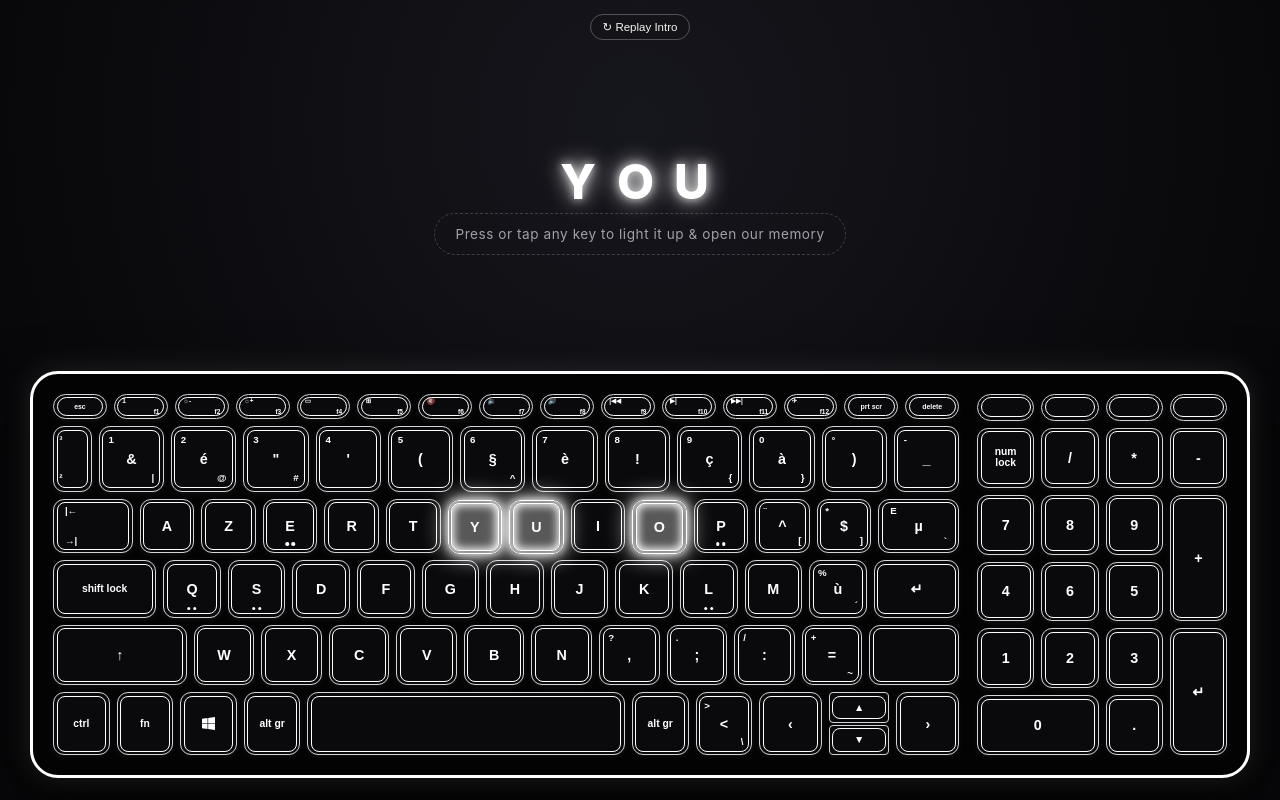
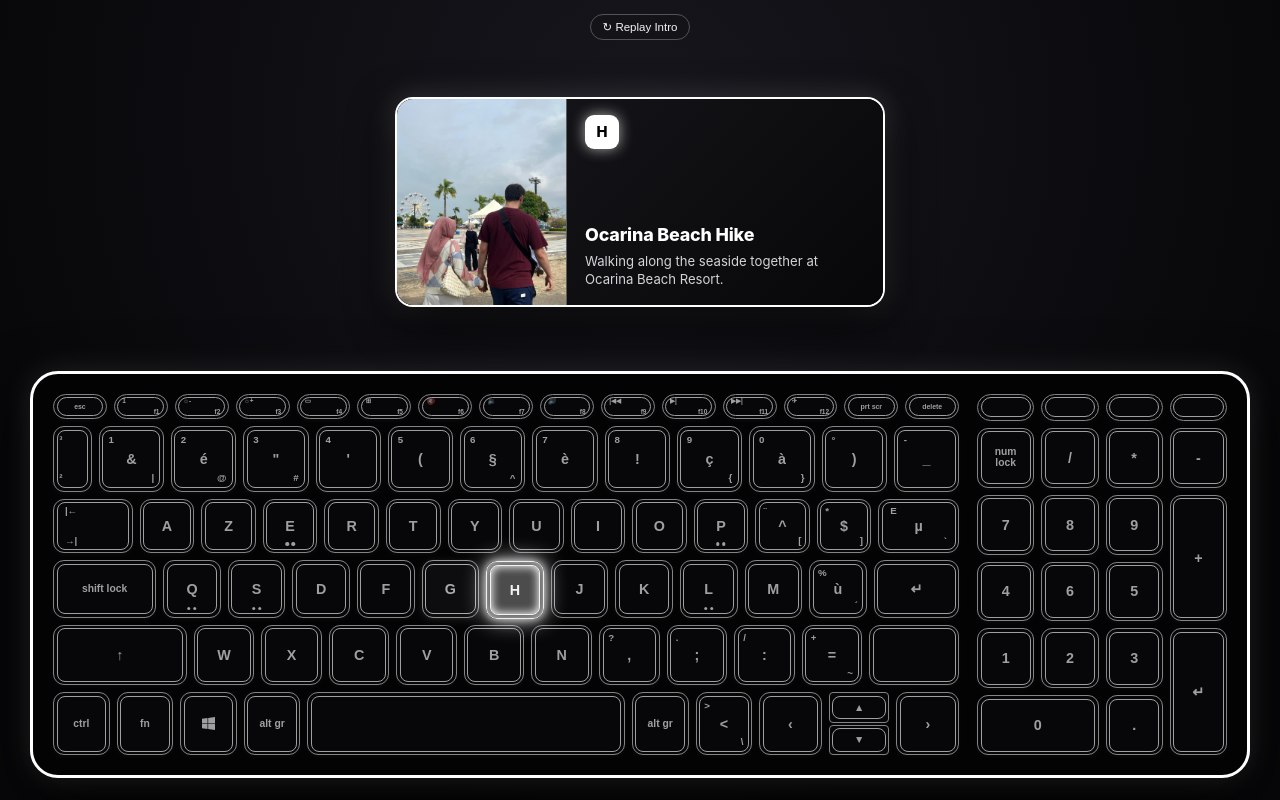
Before and after one commit to tijaninahnai/alphabet-dating, a plain HTML site: page index.html in a window 1280 px wide. Both pictures are taken after a click on the button "esc". Drawn offline with Linux system fonts and the light colour scheme; files whose address does not match are found by name.

Commit message:
Update escape key button and animation functions
Refactor keyboard button for escape key and improve intro animation logic.

```diff
--- a/index.html
+++ b/index.html
@@ -507,7 +507,7 @@
       <div class="kb-main">
         <!-- Row 1: Function Pill Keys -->
         <div class="kb-row hide-mobile">
-          <button type="button" class="keycap pill" data-clear="true"><span class="lbl-sm">esc</span></button>
+          <button type="button" class="keycap pill" id="escKeyBtn"><span class="lbl-sm">esc</span></button>
           <button type="button" class="keycap pill"><span class="lbl-tl">1</span><span class="lbl-br">f1</span></button>
           <button type="button" class="keycap pill"><span class="lbl-tl">☼-</span><span class="lbl-br">f2</span></button>
           <button type="button" class="keycap pill"><span class="lbl-tl">☼+</span><span class="lbl-br">f3</span></button>
@@ -653,7 +653,7 @@
 
   <script>
     // =========================================================================
-    // 1. MEMORIES DATA (Your exact custom descriptions)
+    // 1. MEMORIES DATA
     // =========================================================================
     const KEY_MEMORIES = {
       "A":  { title: "Anniversary", sub: "Celebrating us and every milestone with my sayang.", files: ["anniversary celebrating.jpeg"] },
@@ -686,15 +686,28 @@
       "Z":  { title: "Zen", sub: "Peace is just being right there with you, sayang.", files: ["zen.jpeg"] }
     };
 
+    // Preload all images in the background so the Escape alphabetical flash-by is instant
+    function preloadAllImages() {
+      const seen = new Set();
+      Object.values(KEY_MEMORIES).forEach((entry) => {
+        entry.files.forEach((file) => {
+          if (seen.has(file)) return;
+          seen.add(file);
+          createImageWithFallback(file, "");
+        });
+      });
+    }
+
     // =========================================================================
-    // 2. WORD-BY-WORD INTRO ANIMATION
-    //    Sequence: AULI@, I, LOVE, YOU, CUZ, YOU, ARE, SPECIAL
+    // 2. INTRO ANIMATION & ESCAPE ALPHABETICAL FLASH-BY
     // =========================================================================
     const INTRO_WORDS = ["AULI@", "I", "LOVE", "YOU", "CUZ", "YOU", "ARE", "SPECIAL"];
-    const LETTER_DELAY = 360; // ms between letters in a word
-    const WORD_HOLD    = 850; // ms to keep the completed word lit before next word
+    const LETTER_DELAY = 360;
+    const WORD_HOLD    = 850;
+    const FLASH_SPEED  = 340; // ms per card during Escape alphabetical flash-by
 
     let introTimers = [];
+    let flashTimers = [];
     let currentKey = null;
     let currentSlideIdx = 0;
     let autoSwipeTimer = null;
@@ -714,7 +727,13 @@
       introBanner.innerHTML = "";
     }
 
+    function stopAlphabetFlash() {
+      flashTimers.forEach(clearTimeout);
+      flashTimers = [];
+    }
+
     function playIntroSequence() {
+      stopAlphabetFlash();
       stopIntroAnimation();
       clearSelection(false);
 
@@ -724,21 +743,17 @@
       let elapsed = 250;
 
       INTRO_WORDS.forEach((word) => {
-        // Clear previous word's lit keys and start new word
         const startWordTimer = setTimeout(() => {
           document.querySelectorAll(".keycap.intro-lit").forEach((el) => el.classList.remove("intro-lit"));
           introBanner.innerHTML = "";
         }, elapsed);
         introTimers.push(startWordTimer);
 
-        // Light up each letter of the current word 1-by-1 without dimming previous letters in the word
         word.split("").forEach((ch) => {
           elapsed += LETTER_DELAY;
           const letterTimer = setTimeout(() => {
             const keyBtn = document.querySelector(`.keycap[data-key="${ch}"]`);
-            if (keyBtn) {
-              keyBtn.classList.add("intro-lit");
-            }
+            if (keyBtn) keyBtn.classList.add("intro-lit");
 
             const span = document.createElement("span");
             span.className = "intro-letter";
@@ -748,21 +763,64 @@
           introTimers.push(letterTimer);
         });
 
-        // Hold completed word before moving to the next word
         elapsed += WORD_HOLD;
       });
 
-      // Finish sequence and show idle prompt
       const endTimer = setTimeout(() => {
         stopIntroAnimation();
-        if (!currentKey) {
-          idleHint.style.display = "block";
-        }
+        if (!currentKey) idleHint.style.display = "block";
       }, elapsed + 300);
       introTimers.push(endTimer);
     }
 
+    // Flash all cards in alphabetical order (A -> Z, including each photo slide)
+    function playAlphabetFlash() {
+      stopIntroAnimation();
+      stopAlphabetFlash();
+      clearInterval(autoSwipeTimer);
+
+      const alphabetKeys = Object.keys(KEY_MEMORIES)
+        .filter((k) => /^[A-Z]$/.test(k))
+        .sort();
+
+      const steps = [];
+      alphabetKeys.forEach((k) => {
+        const entry = KEY_MEMORIES[k];
+        entry.files.forEach((_, slideIndex) => {
+          steps.push({ k, entry, slideIndex });
+        });
+      });
+
+      steps.forEach((step, idx) => {
+        const timer = setTimeout(() => {
+          // Highlight current key on keyboard
+          chassis.classList.add("dim-mode");
+          document.querySelectorAll(".keycap.active-key").forEach((el) => el.classList.remove("active-key"));
+          const activeBtn = document.querySelector(`.keycap[data-key="${step.k}"]`);
+          if (activeBtn) activeBtn.classList.add("active-key");
+
+          if (currentKey !== step.k || idx === 0) {
+            currentKey = step.k;
+            currentSlideIdx = step.slideIndex;
+            renderLowerThird(step.k, step.entry, false);
+          }
+
+          if (step.slideIndex > 0) {
+            currentSlideIdx = step.slideIndex;
+            sliderTrack.style.transform = `translateX(-${step.slideIndex * 100}%)`;
+            const dots = slideDots.querySelectorAll("span");
+            dots.forEach((d, dIdx) => d.classList.toggle("active-dot", dIdx === step.slideIndex));
+          }
+        }, idx * FLASH_SPEED);
+        flashTimers.push(timer);
+      });
+    }
+
     document.getElementById("replayIntroBtn").addEventListener("click", playIntroSequence);
+    document.getElementById("escKeyBtn").addEventListener("click", (e) => {
+      e.stopPropagation();
+      playAlphabetFlash();
+    });
 
     // =========================================================================
     // 3. AUTO-SWIPE CAROUSEL & KEY SELECTION LOGIC
@@ -783,7 +841,10 @@
     });
 
     document.querySelectorAll("[data-clear]").forEach((btn) => {
-      btn.addEventListener("click", () => clearSelection(true));
+      btn.addEventListener("click", () => {
+        stopAlphabetFlash();
+        clearSelection(true);
+      });
     });
 
     document.querySelectorAll("[data-cycle]").forEach((btn) => {
@@ -808,10 +869,9 @@
       const entry = KEY_MEMORIES[k];
       if (!entry) return;
 
-      // Stop intro if user presses a key while it's running
       stopIntroAnimation();
+      stopAlphabetFlash();
 
-      // If pressing the same multi-image key again, swipe immediately to next image
       if (currentKey === k && entry.files.length > 1) {
         stepSlide(1);
         return;
@@ -820,16 +880,15 @@
       currentKey = k;
       currentSlideIdx = 0;
 
-      // Light up pressed key and gently soften others
       chassis.classList.add("dim-mode");
       document.querySelectorAll(".keycap.active-key").forEach((el) => el.classList.remove("active-key"));
       const activeBtn = document.querySelector(`.keycap[data-key="${k}"]`);
       if (activeBtn) activeBtn.classList.add("active-key");
 
-      renderLowerThird(k, entry);
+      renderLowerThird(k, entry, true);
     }
 
-    function renderLowerThird(k, entry) {
+    function renderLowerThird(k, entry, enableAutoSwipe = true) {
       clearInterval(autoSwipeTimer);
 
       idleHint.style.display = "none";
@@ -854,9 +913,11 @@
           slideDots.appendChild(dot);
         });
 
-        autoSwipeTimer = setInterval(() => {
-          stepSlide(1, false);
-        }, 2800);
+        if (enableAutoSwipe) {
+          autoSwipeTimer = setInterval(() => {
+            stepSlide(1, false);
+          }, 2800);
+        }
       } else {
         slideDots.classList.remove("show");
       }
@@ -896,8 +957,7 @@
 
     window.addEventListener("keydown", (e) => {
       if (e.key === "Escape") {
-        stopIntroAnimation();
-        clearSelection(true);
+        playAlphabetFlash();
       } else if (e.key === "ArrowRight" || e.key === "ArrowDown") {
         stepSlide(1, true);
       } else if (e.key === "ArrowLeft" || e.key === "ArrowUp") {
@@ -911,6 +971,45 @@
       }
     });
 
+    // =========================================================================
+    // 4. DOUBLE-TAP / DOUBLE-CLICK OUTSIDE KEYBOARD FOR FULLSCREEN
+    // =========================================================================
+    function toggleFullscreen() {
+      const doc = document;
+      const elem = doc.documentElement;
+      if (!doc.fullscreenElement && !doc.webkitFullscreenElement) {
+        if (elem.requestFullscreen) {
+          elem.requestFullscreen().catch(() => {});
+        } else if (elem.webkitRequestFullscreen) {
+          elem.webkitRequestFullscreen();
+        }
+      } else {
+        if (doc.exitFullscreen) {
+          doc.exitFullscreen().catch(() => {});
+        } else if (doc.webkitExitFullscreen) {
+          doc.webkitExitFullscreen();
+        }
+      }
+    }
+
+    let lastOutsideTap = 0;
+    document.addEventListener("pointerup", (e) => {
+      if (
+        e.target.closest("#kbChassis") ||
+        e.target.closest("#lowerthirdBox") ||
+        e.target.closest(".utility-bar")
+      ) {
+        return;
+      }
+      const now = Date.now();
+      if (now - lastOutsideTap < 320) {
+        toggleFullscreen();
+        lastOutsideTap = 0;
+      } else {
+        lastOutsideTap = now;
+      }
+    });
+
     // Mobile view toggle
     const mobileBtn = document.getElementById("mobileModeBtn");
     mobileBtn.addEventListener("click", () => {
@@ -920,8 +1019,10 @@
         : "📱 Switch to Large Mobile Keys";
     });
 
-    // Start intro word sequence automatically on page load
-    window.addEventListener("DOMContentLoaded", playIntroSequence);
+    window.addEventListener("DOMContentLoaded", () => {
+      preloadAllImages();
+      playIntroSequence();
+    });
   </script>
 </body>
 </html>
```
